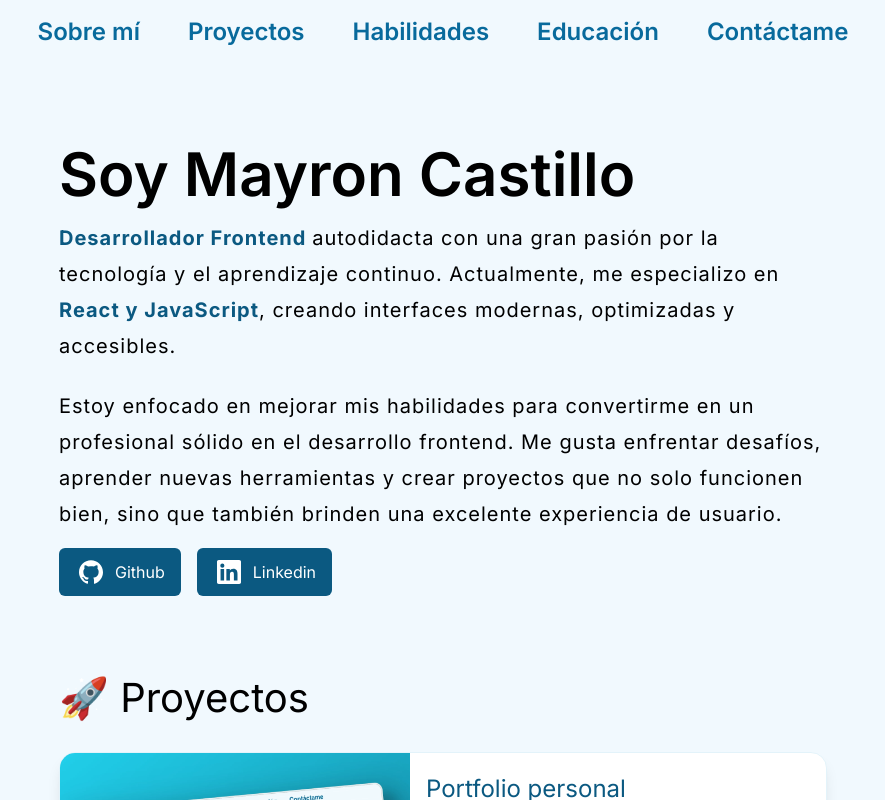
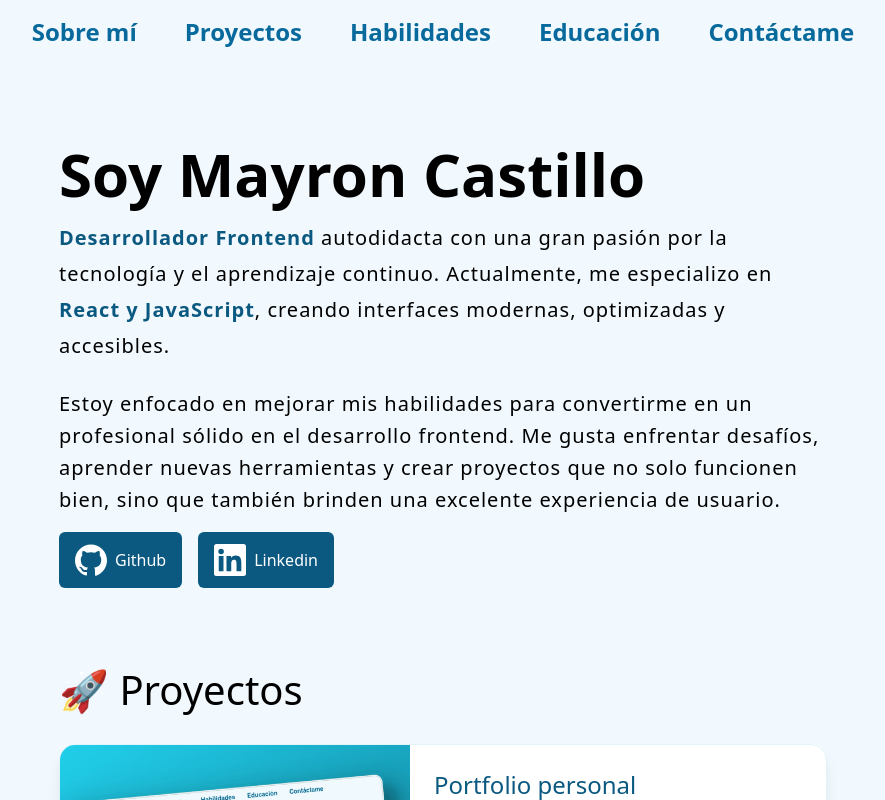
Before and after one commit to Mayron-Castillo/portfolio, a React (Vite) app: page / in a window 1280 px wide. Shown: the whole page, without its empty margins (197-1082 px from the left). Built offline with nearby package versions, Linux system fonts and the light colour scheme.

Commit message:
Elimine la fuente porque daba problemas y cambios en estilos para mejorar problemas de performance

```diff
--- a/src/App.css
+++ b/src/App.css
@@ -1,4 +1,3 @@
-@import url("https://fonts.googleapis.com/css2?family=Inter:wght@400;600;700&display=swap");
 @import "tailwindcss";
 
 html,
@@ -6,15 +5,24 @@ body,
 #root {
   width: 100%;
   height: 100%;
+  min-height: 100vh;
   overflow-x: hidden;
   scroll-behavior: smooth;
-  font-family: "Inter", Sora Variable, system-ui, sans-serif;
 }
 
 body {
   background-color: #f1f9fe;
-  font-family: "Inter", "Gill Sans", "Gill Sans MT", Calibri, "Trebuchet MS",
-    sans-serif;
+}
+
+img,
+svg {
+  display: block;
+  max-width: 100%;
+  height: auto;
+}
+
+a {
+  min-height: 50px;
 }
 
 .main {
--- a/src/components/HomePage.jsx
+++ b/src/components/HomePage.jsx
@@ -2,21 +2,21 @@ function HomePage() {
   return (
     <section
       id="home"
-      className="flex flex-wrap flex-col gap-4 pt-[6rem] px-4 md:pt-20 md:px-0 max-w-[1200px] mx-auto"
+      className="flex flex-col flex-wrap gap-4 pt-[6rem] px-4 md:pt-20 md:px-0 max-w-[1200px] mx-auto"
     >
-      <h1 className="text-6xl font-semibold p-4 md:p-0">Soy Mayron Castillo</h1>
+      <h1 className="text-6xl font-semibold">Soy Mayron Castillo</h1>
 
       <div className="flex flex-col gap-6 text-[1.25rem] text-left leading-8 tracking-wider p-4 md:p-0 md:max-w-[800px]">
         <p className="md:leading-9">
           <span className="font-bold text-[#0b5981]">
             Desarrollador Frontend{" "}
-          </span>{" "}
+          </span>
           autodidacta con una gran pasión por la tecnología y el aprendizaje
           continuo. Actualmente, me especializo en{" "}
           <span className="font-bold text-[#0b5981]">React y JavaScript</span>,
           creando interfaces modernas, optimizadas y accesibles.
         </p>
-        <p className="md:leading-9">
+        <p>
           Estoy enfocado en mejorar mis habilidades para convertirme en un
           profesional sólido en el desarrollo frontend. Me gusta enfrentar
           desafíos, aprender nuevas herramientas y crear proyectos que no solo
@@ -25,18 +25,19 @@ function HomePage() {
         </p>
       </div>
 
-      <section className="flex gap-4 flex-wrap p-4 md:p-0">
+      <section className="flex gap-4 flex-wrap min-h-[50px]">
         <a
-          className="flex gap-2 items-center text-white bg-[#0b5981] rounded-md px-4 py-3 transition-all duration-300 ease-in-out hover:bg-[#083a5a]"
+          className="flex gap-2 items-center min-h-[50px] text-white bg-[#0b5981] rounded-md px-4 py-3 hover:bg-[#083a5a]"
           href="https://github.com/Mayron-Castillo"
           target="_blank"
+          rel="noopener noreferrer"
         >
           <svg
-            className="w-[2rem]"
+            width="32"
+            height="32"
             viewBox="0 0 24 24"
-            width="24"
-            height="24"
             fill="currentColor"
+            className="w-[2rem] h-[2rem]"
           >
             <path d="M12 .297c-6.63 0-12 5.373-12 12 0 5.303 3.438 9.8 8.207 11.385.6.113.793-.258.793-.577v-2.165c-3.338.724-4.033-1.416-4.033-1.416-.546-1.387-1.333-1.756-1.333-1.756-1.09-.744.083-.729.083-.729 1.205.084 1.84 1.24 1.84 1.24 1.07 1.835 2.807 1.305 3.492.997.108-.775.42-1.306.764-1.605-2.665-.303-5.466-1.333-5.466-5.93 0-1.31.469-2.38 1.235-3.22-.123-.303-.535-1.523.117-3.176 0 0 1.008-.322 3.301 1.23a11.523 11.523 0 0 1 3-.404c1.02.005 2.045.137 3 .404 2.293-1.552 3.299-1.23 3.299-1.23.653 1.653.241 2.873.118 3.176.769.84 1.234 1.91 1.234 3.22 0 4.61-2.804 5.624-5.475 5.922.43.372.815 1.103.815 2.223v3.293c0 .32.192.694.801.577C20.565 22.092 24 17.594 24 12.297c0-6.627-5.373-12-12-12z" />
           </svg>
@@ -44,16 +45,17 @@ function HomePage() {
         </a>
 
         <a
-          className="flex gap-2 items-center text-white bg-[#0b5981] rounded-md px-4 py-3 transition-all duration-300 ease-in-out hover:bg-[#083a5a]"
+          className="flex gap-2 items-center min-h-[50px] text-white bg-[#0b5981] rounded-md px-4 py-3 hover:bg-[#083a5a]"
           href="https://www.linkedin.com/in/mayron-castillo/"
           target="_blank"
+          rel="noopener noreferrer"
         >
           <svg
-            className="w-[2rem]"
+            width="32"
+            height="32"
             viewBox="0 0 24 24"
-            width="24"
-            height="24"
             fill="currentColor"
+            className="w-[2rem] h-[2rem]"
           >
             <path d="M22.23 0H1.77C.79 0 0 .774 0 1.725V22.27c0 .95.79 1.725 1.77 1.725h20.46c.98 0 1.77-.774 1.77-1.725V1.725C24 .774 23.21 0 22.23 0zM7.12 20.452H3.56V9.023h3.56v11.43zM5.34 7.718a2.06 2.06 0 1 1 0-4.12 2.06 2.06 0 0 1 0 4.12zm15.11 12.734h-3.56v-5.564c0-1.32-.03-3.022-1.84-3.022-1.84 0-2.12 1.44-2.12 2.93v5.656H9.37V9.023h3.42v1.56h.05c.48-.91 1.64-1.87 3.38-1.87 3.61 0 4.28 2.38 4.28 5.48v6.26z" />
           </svg>
--- a/src/components/ProjectsSection.jsx
+++ b/src/components/ProjectsSection.jsx
@@ -60,14 +60,14 @@ const projects = [
 
 function ProjectCard({ project }) {
   return (
-    <div className="flex flex-col md:flex-row overflow-hidden max-w-[768px] h-auto md:h-[350px] bg-white rounded-2xl shadow-lg transition-transform duration-300 hover:scale-105 hover:shadow-2xl border border-[#e3f3fa]">
+    <div className="flex flex-col md:flex-row overflow-hidden max-w-[768px] h-auto md:h-[350px] bg-white rounded-2xl shadow-lg border border-[#e3f3fa]">
       <img
         src={project.image}
         alt={project.title}
         className="w-full md:w-[350px] h-auto object-cover rounded-t-lg md:rounded-l-lg md:rounded-tr-none"
         loading="lazy"
       />
-      <div className="flex flex-col justify-around items-start p-6 md:p-4 gap-4 w-full">
+      <div className="flex flex-col justify-around items-start p-6 gap-4 w-full">
         <h3 className="text-2xl text-[#0b5981]">{project.title}</h3>
         <p className="text-lg text-[#555]">{project.description}</p>
 
@@ -87,12 +87,12 @@ function ProjectCard({ project }) {
           ))}
         </div>
 
-        <div className="flex flex-col md:flex-row gap-4 justify-center w-full md:w-auto">
+        <div className="flex flex-col md:flex-row gap-4 justify-center w-full">
           <a
             href={project.github}
             target="_blank"
             rel="noopener noreferrer"
-            className="bg-[#0b5981] text-white px-4 py-2 rounded-md list-none text-l transition-all duration-300 hover:bg-[#083a5a] text-center w-full md:w-auto"
+            className="bg-[#0b5981] text-white px-4 py-2 rounded-md list-none text-l hover:bg-[#083a5a] text-center w-full md:w-auto"
           >
             Ver Código
           </a>
@@ -100,7 +100,7 @@ function ProjectCard({ project }) {
             href={project.live}
             target="_blank"
             rel="noopener noreferrer"
-            className="bg-[#0b5981] text-white px-4 py-2 rounded-md list-none text-l transition-all duration-300 hover:bg-[#083a5a] text-center w-full md:w-auto"
+            className="bg-[#0b5981] text-white px-4 py-2 rounded-md list-none text-l hover:bg-[#083a5a] text-center w-full md:w-auto"
           >
             Ver Demo
           </a>
@@ -112,9 +112,9 @@ function ProjectCard({ project }) {
 
 function ProjectsSection() {
   return (
-    <section id="projects" className="pt-12 md:pt-12">
+    <section id="projects" className="pt-12">
       <h2 className="text-[2.5rem] py-[1.5rem] px-4 md:px-0">🚀 Proyectos</h2>
-      <div className="flex flex-col max-w-[768px] mx-auto gap-8 justify-center px-4 md:px-0">
+      <div className="flex flex-col max-w-[768px] mx-auto gap-8 justify-center">
         {projects.map((project) => (
           <ProjectCard key={project.id} project={project} />
         ))}
```
